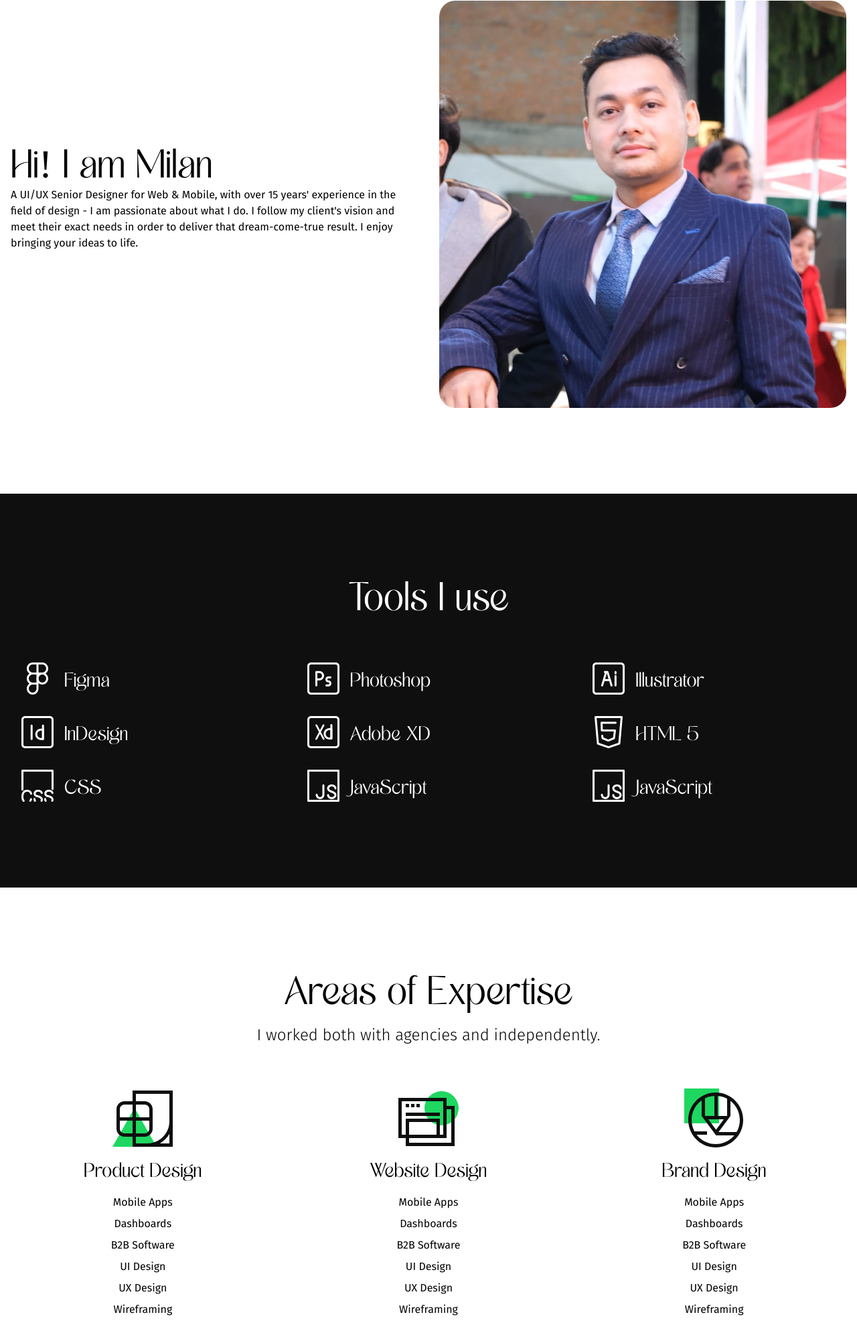
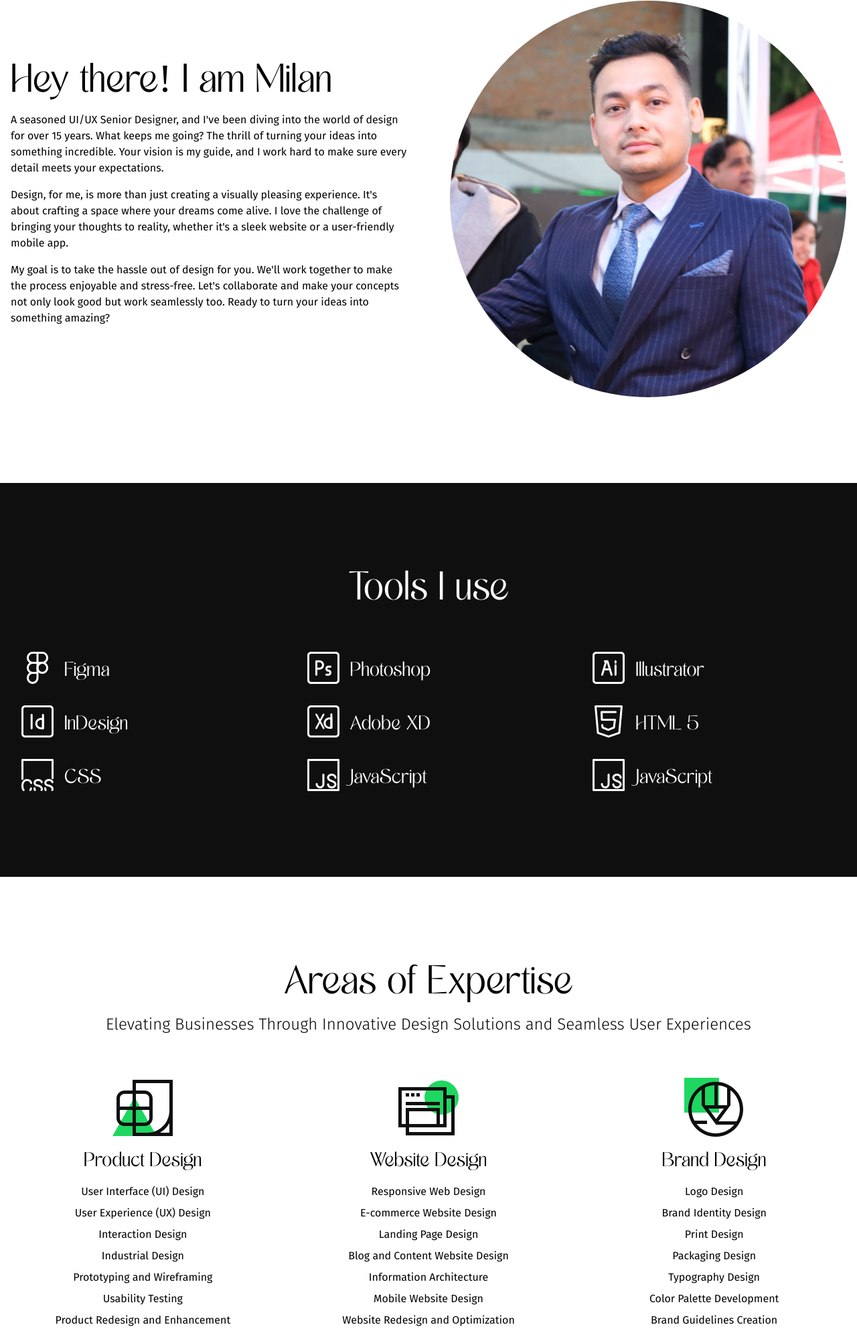
Before and after one commit to milanmdhr/milanmdhr.github.io, a website: page about.html in a window 1280 px wide. Shown: the part 607-2600 px from the top of the page at 67% size. Drawn offline with nearby package versions, Linux system fonts and the light colour scheme.

Commit message:
Write about me

```diff
--- a/about.html
+++ b/about.html
@@ -62,7 +62,7 @@
                 <div class="caption mx-auto flex h-full max-w-7xl flex-col items-center justify-center py-20 text-center text-white">
                     <h1 class="text-3xl font-bold md:text-5xl xl:text-8xl">About Me</h1>
 
-                    <p class="mt-4 text-lg font-light lg:text-2xl">A collection of some of my favorite Design projects from the past few years.</p>
+                    <p class="mt-4 text-lg font-light lg:text-2xl">Passionate UI/UX Senior Designer dedicated to turning visions into vibrant, user-friendly experiences</p>
                 </div>
             </div>
         </main>
@@ -70,13 +70,16 @@
         <!--About-->
         <div class="py-16 lg:py-32">
             <div class="mx-auto max-w-7xl px-4">
-                <div class="grid grid-cols-2 items-center gap-8">
+                <div class="grid grid-cols-2 items-center gap-16">
                     <div>
-                        <h1 class="text-4xl lg:text-6xl">Hi! I am Milan</h1>
-                        <p class="mb-4">A UI/UX Senior Designer for Web & Mobile, with over 15 years' experience in the field of design - I am passionate about what I do. I follow my client's vision and meet their exact needs in order to deliver that dream-come-true result. I enjoy bringing your ideas to life.</p>
+                        <h1 class="text-4xl lg:text-6xl mb-4">Hey there! I am Milan</h1>
+                        <p class="mb-4">A seasoned UI/UX Senior Designer, and I've been diving into the world of design for over 15 years. What keeps me going? The thrill of turning your ideas into something incredible. Your vision is my guide, and I work hard to make sure every detail meets your expectations.</p>
+
+                        <p class="mb-4">Design, for me, is more than just creating a visually pleasing experience. It's about crafting a space where your dreams come alive. I love the challenge of bringing your thoughts to reality, whether it's a sleek website or a user-friendly mobile app.</p>
+                        <p class="mb-4">My goal is to take the hassle out of design for you. We'll work together to make the process enjoyable and stress-free. Let's collaborate and make your concepts not only look good but work seamlessly too. Ready to turn your ideas into something amazing?</p>
                     </div>
                     <div>
-                        <img src="assets/images/about-photo.jpg" alt="" class="aspect-square rounded-3xl object-cover object-top" />
+                        <img src="assets/images/about-photo.jpg" alt="" class="aspect-square rounded-full object-cover object-top" />
                     </div>
                 </div>
             </div>
@@ -132,18 +135,19 @@
             <div class="rounded-b-3xl bg-white py-16 lg:rounded-b-[80px] lg:py-32">
                 <div class="mx-auto max-w-7xl px-4 text-center">
                     <h1 class="mb-4 text-center text-4xl lg:text-6xl">Areas of Expertise</h1>
-                    <p class="text-lg font-light lg:text-2xl">I worked both with agencies and independently.</p>
+                    <p class="text-lg font-light lg:text-2xl">Elevating Businesses Through Innovative Design Solutions and Seamless User Experiences</p>
                     <div class="mt-8 grid grid-cols-1 gap-8 md:grid-cols-3 lg:mt-16">
                         <div>
                             <img src="assets/images/icon-product.svg" alt="" class="mx-auto mb-4" />
                             <h3 class="mb-3 text-center text-3xl">Product Design</h3>
                             <ul class="list-inside leading-loose">
-                                <li>Mobile Apps</li>
-                                <li>Dashboards</li>
-                                <li>B2B Software</li>
-                                <li>UI Design</li>
-                                <li>UX Design</li>
-                                <li>Wireframing</li>
+                                <li>User Interface (UI) Design</li>
+                                <li>User Experience (UX) Design</li>
+                                <li>Interaction Design</li>
+                                <li>Industrial Design</li>
+                                <li>Prototyping and Wireframing</li>
+                                <li>Usability Testing</li>
+                                <li>Product Redesign and Enhancement</li>
                             </ul>
                         </div>
 
@@ -152,24 +156,26 @@
                             <img src="assets/images/icon-web.svg" alt="" class="mx-auto mb-4" />
                             <h3 class="mb-3 text-3xl">Website Design</h3>
                             <ul class="list-inside leading-loose">
-                                <li>Mobile Apps</li>
-                                <li>Dashboards</li>
-                                <li>B2B Software</li>
-                                <li>UI Design</li>
-                                <li>UX Design</li>
-                                <li>Wireframing</li>
+                                <li>Responsive Web Design</li>
+                                <li>E-commerce Website Design</li>
+                                <li>Landing Page Design</li>
+                                <li>Blog and Content Website Design</li>
+                                <li>Information Architecture</li>
+                                <li>Mobile Website Design</li>
+                                <li>Website Redesign and Optimization</li>
                             </ul>
                         </div>
                         <div>
                             <img src="assets/images/icon-brand.svg" alt="" class="mx-auto mb-4" />
                             <h3 class="mb-3 text-3xl">Brand Design</h3>
                             <ul class="list-inside leading-loose">
-                                <li>Mobile Apps</li>
-                                <li>Dashboards</li>
-                                <li>B2B Software</li>
-                                <li>UI Design</li>
-                                <li>UX Design</li>
-                                <li>Wireframing</li>
+                                <li>Logo Design</li>
+                                <li>Brand Identity Design</li>
+                                <li>Print Design</li>
+                                <li>Packaging Design</li>
+                                <li>Typography Design</li>
+                                <li>Color Palette Development</li>
+                                <li>Brand Guidelines Creation</li>
                             </ul>
                         </div>
                     </div>
```
Also changed, not shown: index.html (+31 -52 lines), work.html (+9 -33 lines), assets/css/style.css.
